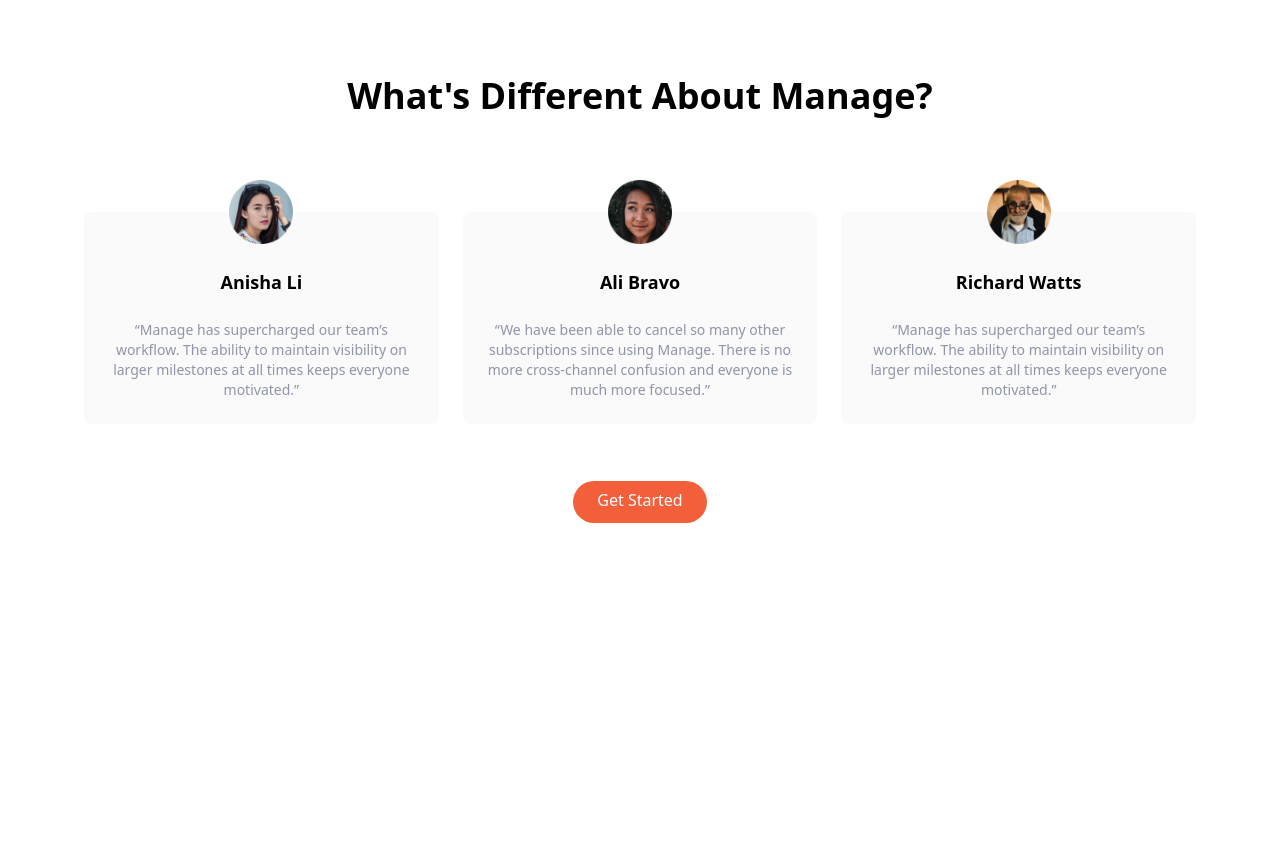
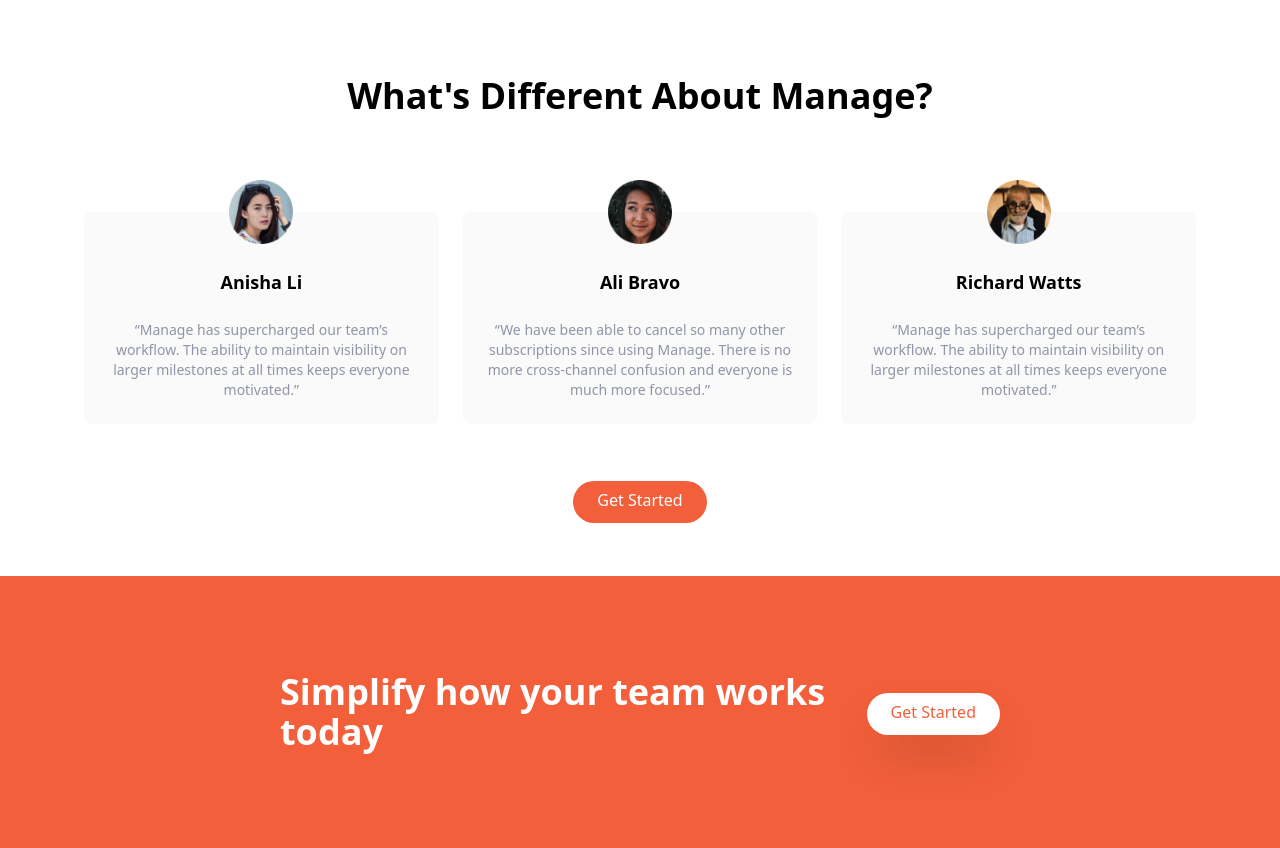
Before and after one commit to iamAndreyGavrilov/remember-tailwindcss, a website: page index.html in a window 1280 px wide. Shown: the part 1412-2260 px from the top of the page. Before the commit the page ends 1988 px from the top, so only its background shows below. Drawn offline with Linux system fonts and the light colour scheme.

Commit message:
CTA Section

```diff
--- a/index.html
+++ b/index.html
@@ -231,5 +231,28 @@
         </div>
       </div>
     </section>
+
+    <!-- CTA Section -->
+    <section id="cta" class="bg-brightRed">
+      <!-- Flex Container -->
+      <div
+        class="container flex flex-col items-center justify-between px-6 py-24 mx-auto space-y-12 md:flex-row md:space-y-0"
+      >
+        <!-- Heading -->
+        <h2
+          class="text-5xl font-bold leading-tight text-center text-white md:text-4xl md:max-w-xl md:text-left"
+        >
+          Simplify how your team works today
+        </h2>
+        <!-- Button -->
+        <div>
+          <a
+            href="#"
+            class="p-3 px-6 pt-2 text-brightRed shadow-2xl bg-white rounded-full baseline hover:bg-gray-900"
+            >Get Started</a
+          >
+        </div>
+      </div>
+    </section>
   </body>
 </html>
```
Also changed, not shown: css/main.css.
